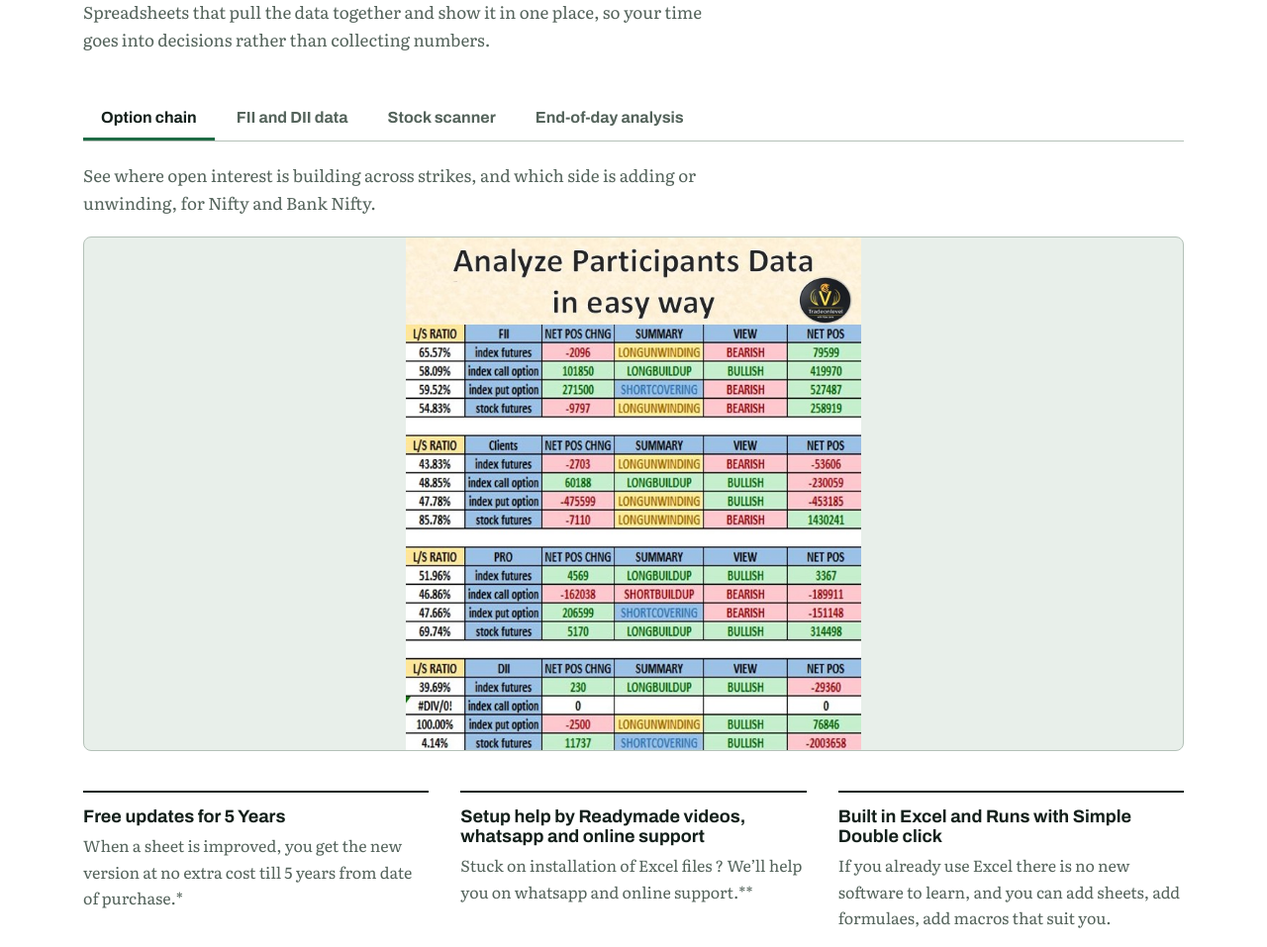
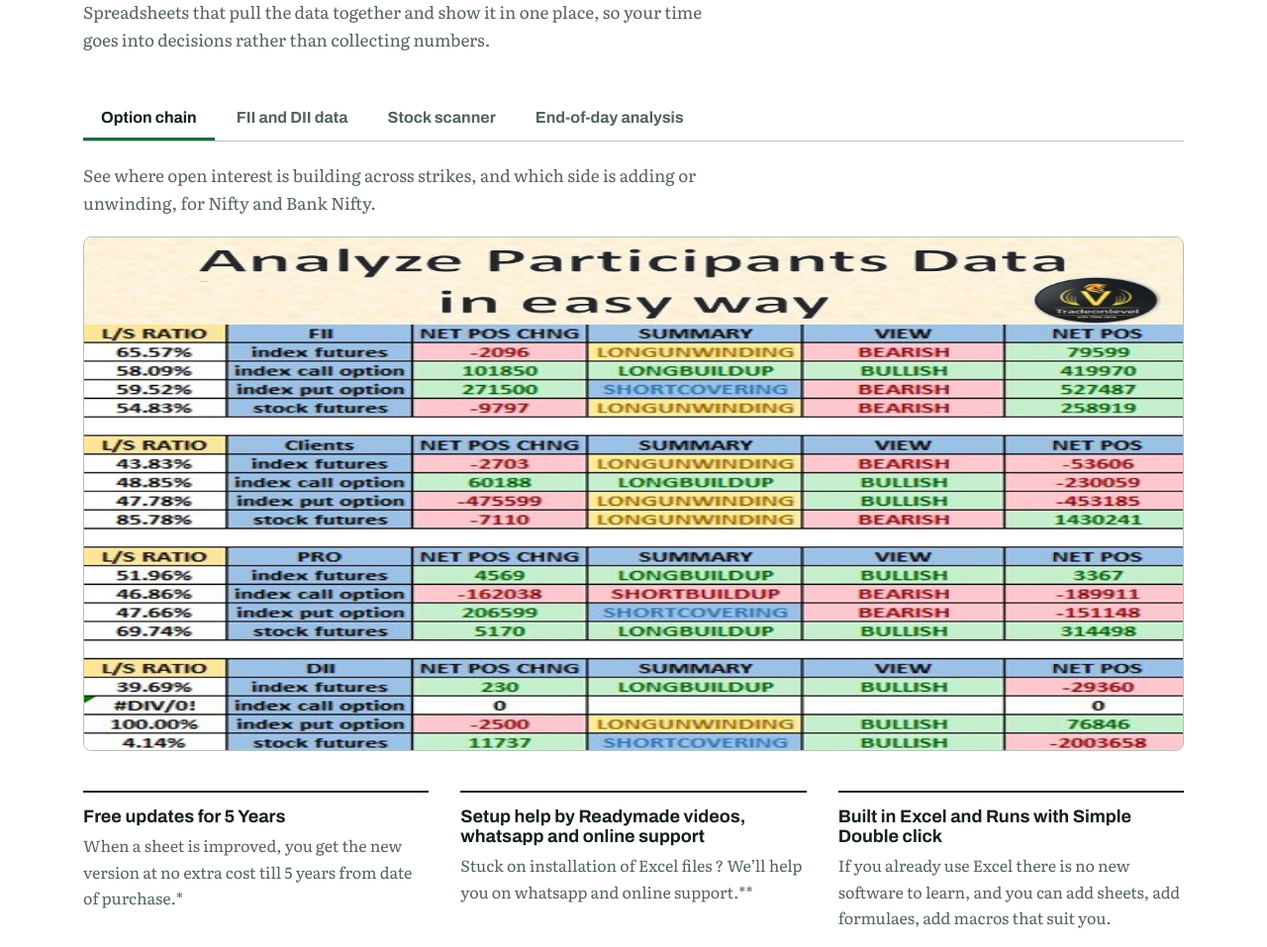
Before and after one commit to pvj19/pranil_django1, a Django app: page / in a window 1280 px wide. Shown: the part 2331-3288 px from the top of the page at 99% size. Run offline with Django 5.2, Linux system fonts and the light colour scheme.

Commit message:
Fit tool screenshots inside a fixed-height box without cropping

```diff
--- a/marketpath/static/marketpath/css/style.css
+++ b/marketpath/static/marketpath/css/style.css
@@ -155,7 +155,7 @@
   display: block;
   width: 100%;
   height: 100%;
-  object-fit: contain;
+  object-fit: fill;
 }
   .xl-title { display: flex; align-items: center; justify-content: space-between; gap: 12px; padding: 10px 16px; background: #1E6B45; color: #FFFFFF; font: 600 14px var(--display); }
   .xl-title .badge { font: 600 12px var(--display); padding: 2px 8px; border-radius: 4px; background: rgba(255, 255, 255, 0.2); }
```
